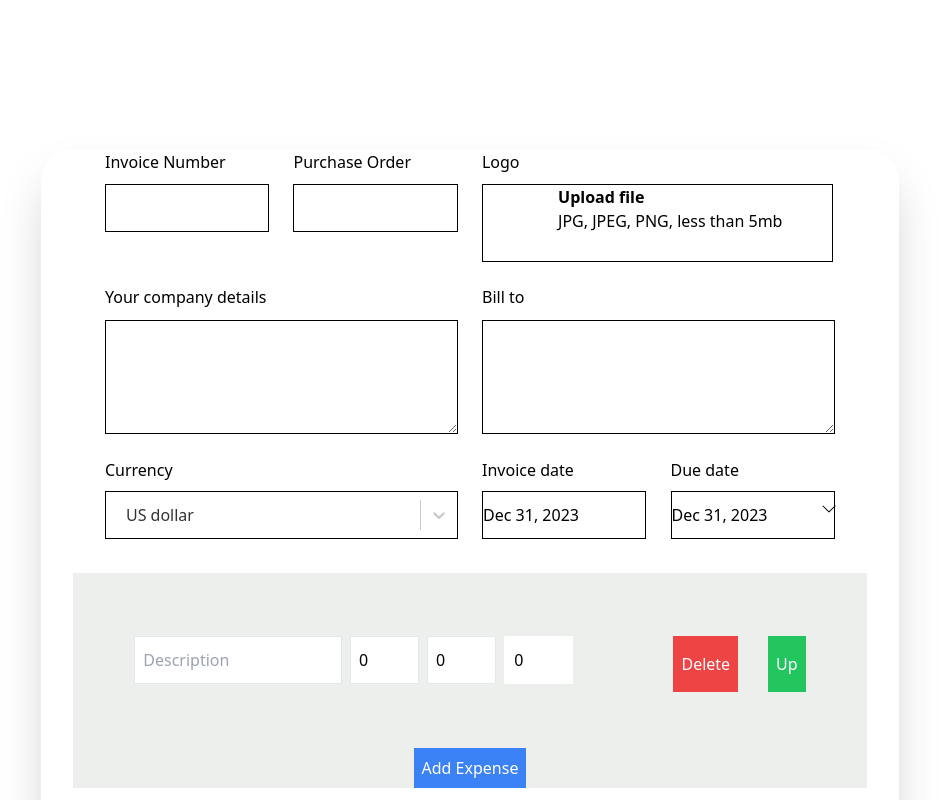
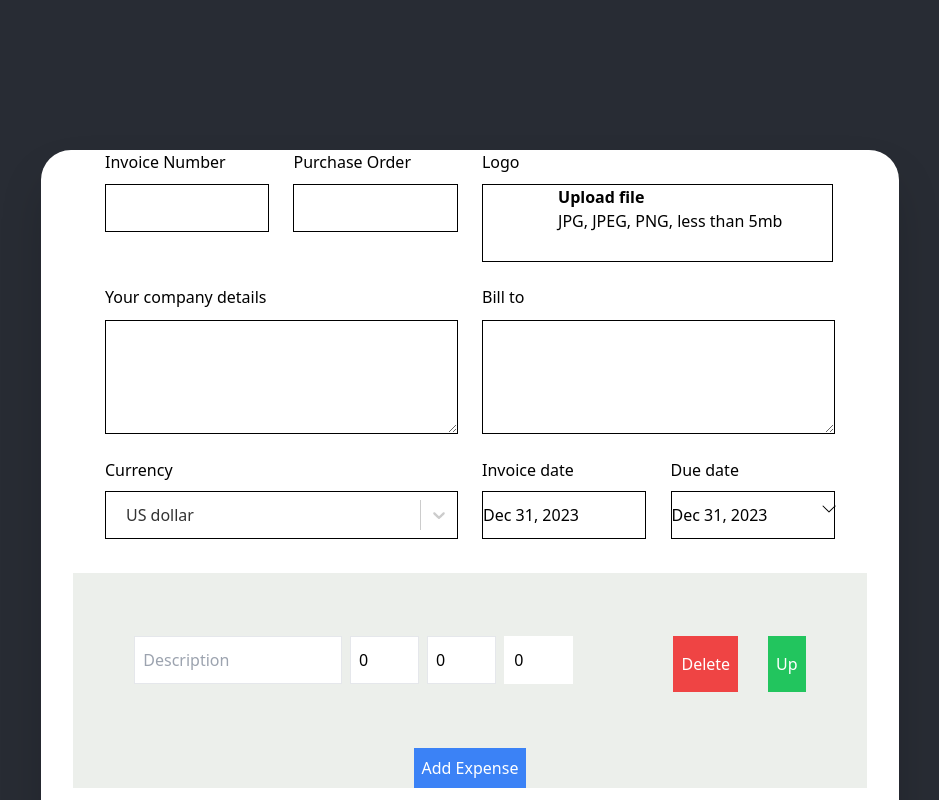
Before and after one commit to RecepCelik1/invoice, a React (Create React App) app: page / in a window 1280 px wide. Shown: the top 800 px of the page, without its empty margins (170-1109 px from the left). Built offline with nearby package versions, Linux system fonts and the light colour scheme; some icons are missing.

Commit message:
Update App.js

```diff
--- a/src/App.js
+++ b/src/App.js
@@ -38,7 +38,7 @@
 
 
   return (
-      <div className='flex flex-col items-center'>
+      <div className='flex flex-col items-center bg-[#282c34]'>
         <div className={`relative w-[858px] h-[${h1 + height}] flex flex-col items-center rounded-[30px] shadow-2xl mt-[150px] mb-[200px]`}>
           <div className={`absolute top-0 left-0 w-full h-[${h1 + height}] bg-cover bg-center rounded-[31.5px] bg-[#f97316]`}></div>
           <div className={`relative w-full h-[${h1 + height}] bg-white rounded-[30px] flex items-center justify-center`}>
```
